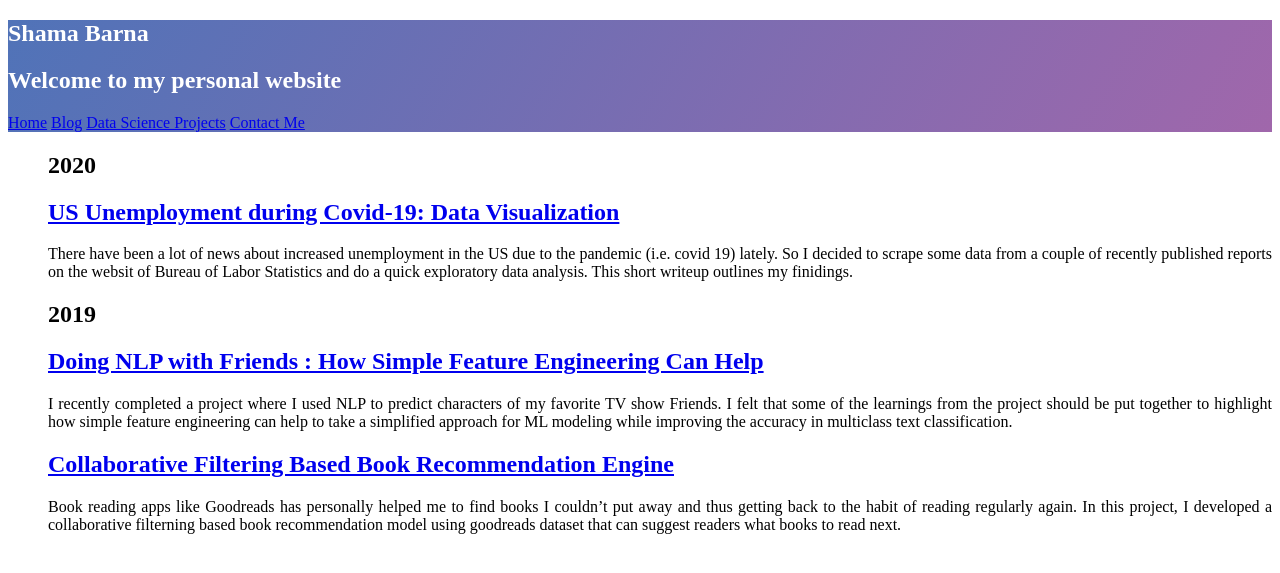
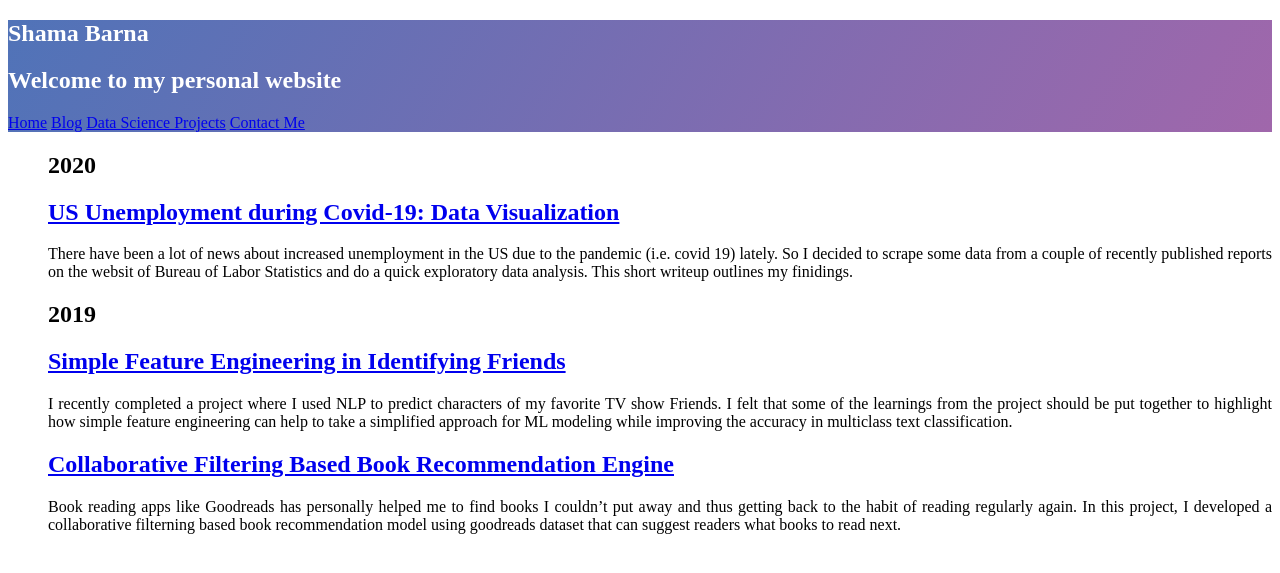
Before and after one commit to shamafarabi/shama.github.io, a Jekyll site: the page built from blog.md, in a window 1280 px wide. Shown: the top 573 px of the page. Built offline with Jekyll 4.4.1, drawn with Linux system fonts in a browser that asks for light colours; nearby versions of some CDN libraries.

Commit message:
Update 2019-09-29-NLPFriends.md

```diff
--- a/_posts/2019-09-29-NLPFriends.md
+++ b/_posts/2019-09-29-NLPFriends.md
@@ -1,7 +1,7 @@
 ---
 layout: post
 comments: true
-title:  "Doing NLP with Friends : How Simple Feature Engineering Can Help"
+title:  "Simple Feature Engineering in Identifying Friends"
 excerpt: "I recently completed a project where I used NLP to predict characters of my favorite TV show Friends. I felt that some of the learnings from the project should be put together to highlight how simple feature engineering can help to take a simplified approach for ML modeling while improving the accuracy in multiclass text classification."
 date:   2019-09-29 01:00:00
 mathjax: true
```
